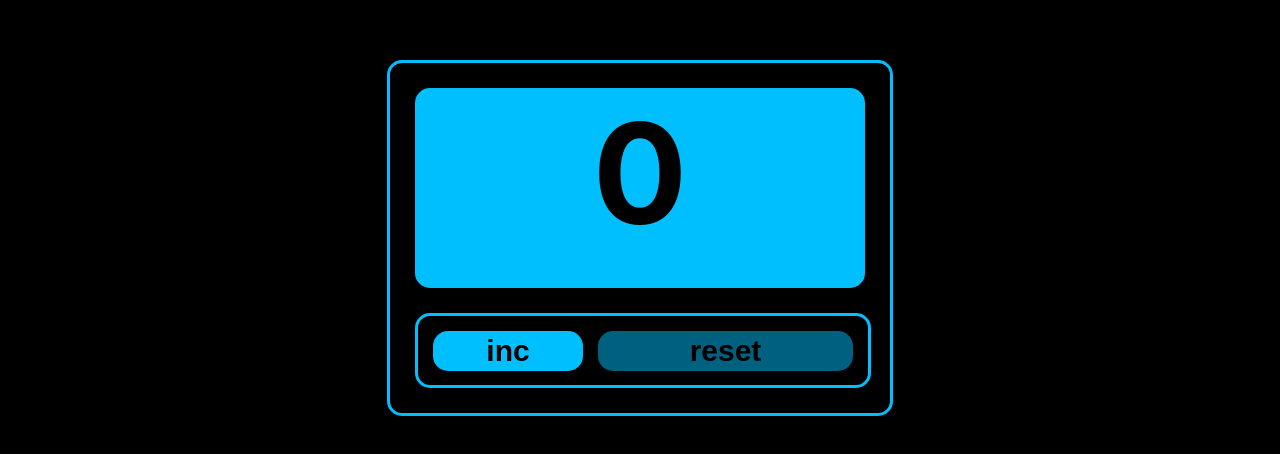
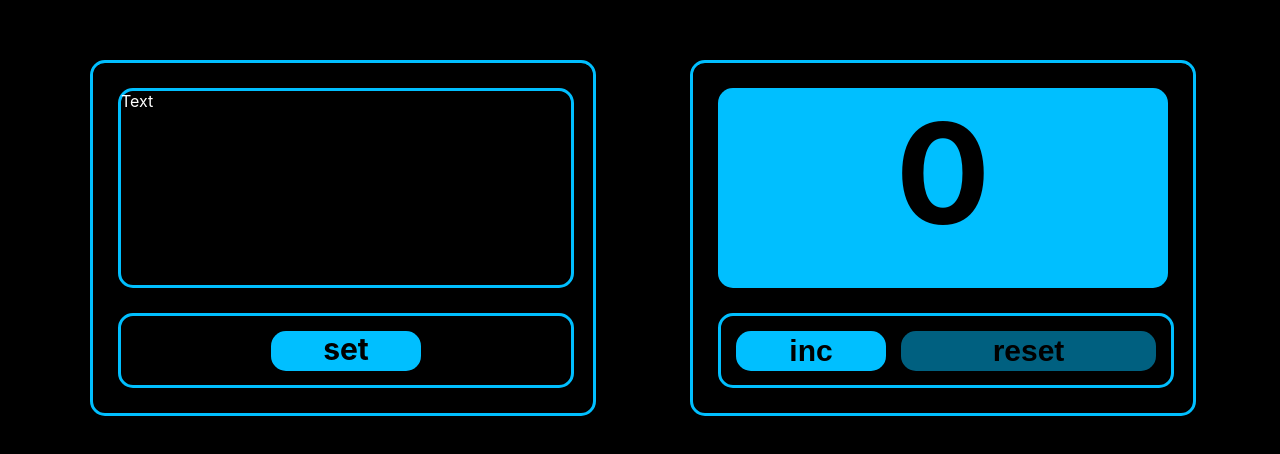
Before and after one commit to Freiii21/exam-monday, a React (Create React App) app: page / in a window 1280 px wide. Shown: the part 190-644 px from the top of the page. Built offline with nearby package versions, Linux system fonts and the light colour scheme.

Commit message:
#42 Adding settings to counter. Part 1

```diff
--- a/src/App.css
+++ b/src/App.css
@@ -1,4 +1,11 @@
-.counter {
+.common {
+  display: grid;
+  grid-template-columns: 500px 500px;
+  grid-gap: 100px;
+  width: 1100px;
+  margin: auto;
+}
+.frame {
   width: 500px;
   height: 350px;
   margin: auto;
@@ -8,6 +15,13 @@
   color: white;
   display: grid;
   grid-template-rows: 250px 100px;
+}
+
+.settings {
+  border: 3px solid deepskyblue;
+  border-radius: 15px;
+  width: 450px;
+  margin: 25px
 }
 
 .numbers {
--- a/src/App.tsx
+++ b/src/App.tsx
@@ -1,7 +1,9 @@
 import React, {useState} from 'react';
 import './App.css';
 import {Counter} from './components/Counter/Counter';
-import {Buttons} from './components/Buttons/Buttons';
+import {CounterButtons} from './components/CounterButtons/CounterButtons';
+import {Settings} from './components/Settings/Settings';
+import {SettingsButton} from './components/SettingsButton/SettingsButton';
 
 export type valuesRangeType = {
     min: number
@@ -24,12 +26,22 @@ function App() {
     const reset = () => setNum(valuesRange.min);
 
     return (
-        <div className={'counter'}>
-            <div className={'numbers'}>
-                <Counter currentNumber={num} valuesRange={valuesRange}/>
+        <div className={'common'}>
+            <div className={'frame'}>
+                <div className={'settings'}>
+                    <Settings />
+                </div>
+                <div className={'buttons'}>
+                    <SettingsButton />
+                </div>
             </div>
-            <div className={'buttons'}>
-                <Buttons currentNumber={num} inc={inc} reset={reset} valuesRange={valuesRange}/>
+            <div className={'frame'}>
+                <div className={'numbers'}>
+                    <Counter currentNumber={num} valuesRange={valuesRange}/>
+                </div>
+                <div className={'buttons'}>
+                    <CounterButtons currentNumber={num} inc={inc} reset={reset} valuesRange={valuesRange}/>
+                </div>
             </div>
         </div>
     );
--- a/src/components/Buttons/Buttons.tsx
+++ b/src/components/CounterButtons/CounterButtons.tsx
@@ -1,4 +1,4 @@
-import s from './Buttons.module.css'
+import s from './CounterButtons.module.css'
 import {valuesRangeType} from '../../App';
 
 type ButtonsPropsType = {
@@ -8,7 +8,7 @@ type ButtonsPropsType = {
     valuesRange: valuesRangeType
 }
 
-export const Buttons = (props:ButtonsPropsType) => {
+export const CounterButtons = (props:ButtonsPropsType) => {
     const inc = () => props.inc(props.currentNumber);
     const reset = () => props.reset();
     const disableInc = props.currentNumber >= props.valuesRange.max;
--- /dev/null
+++ b/src/components/Settings/Settings.tsx
@@ -0,0 +1,11 @@
+type SettingsPropsType = {
+
+}
+
+export const Settings = (props:SettingsPropsType) => {
+    return (
+        <div>
+            Text
+        </div>
+    )
+}
--- /dev/null
+++ b/src/components/SettingsButton/SettingsButton.module.css
@@ -0,0 +1,13 @@
+.set {
+    width: 150px;
+    margin: auto;
+    margin-top: 15px;
+    background-color: deepskyblue;
+    border-radius: 15px;
+    border: none;
+    height: 40px;
+    color: black;
+    font-weight: bold;
+    font-size: 30px;
+    text-align: center;
+}
--- /dev/null
+++ b/src/components/SettingsButton/SettingsButton.tsx
@@ -0,0 +1,10 @@
+import s from './SettingsButton.module.css'
+
+export const SettingsButton = () => {
+    return (
+        <div className={s.set}>
+            set
+        </div>
+
+    )
+}
```
Also changed, not shown: src/components/CounterButtons/CounterButtons.module.css (renamed from src/components/Buttons/Buttons.module.css), src/components/Settings/Settings.module.css (added).
